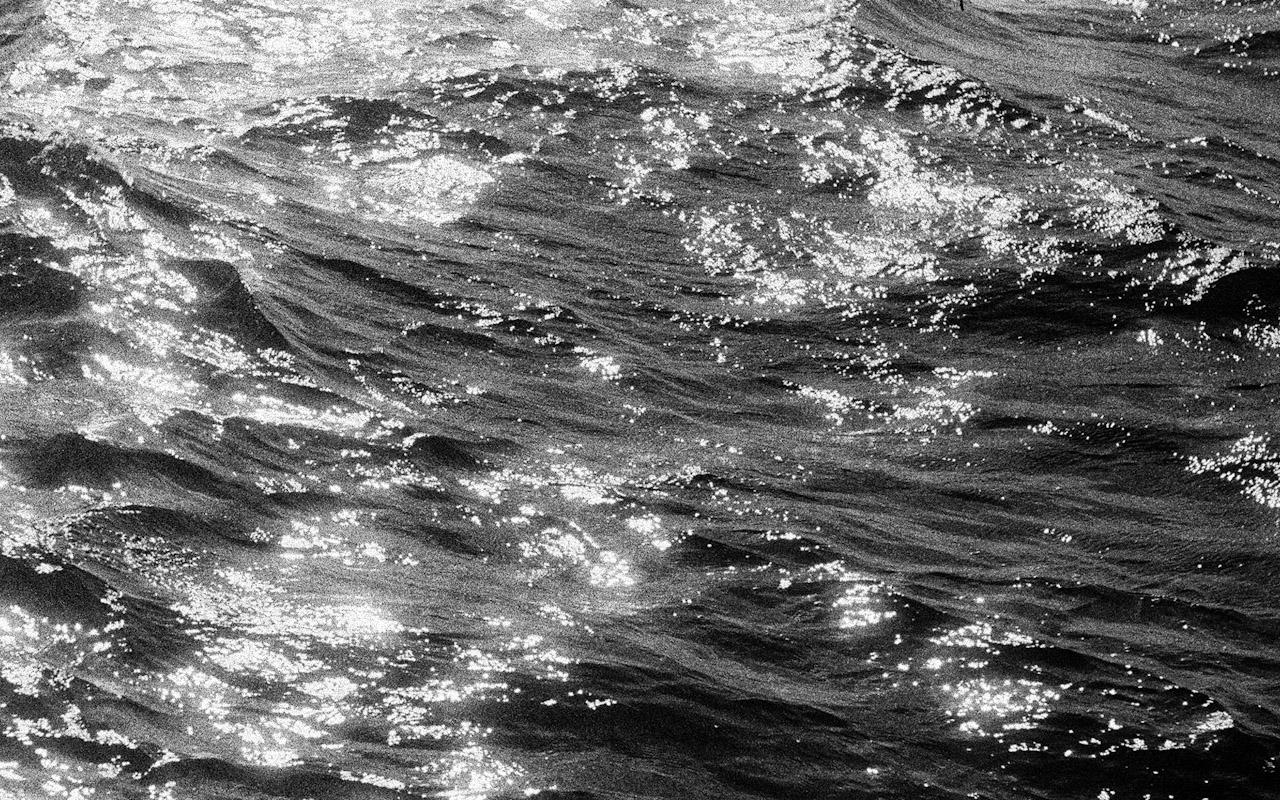
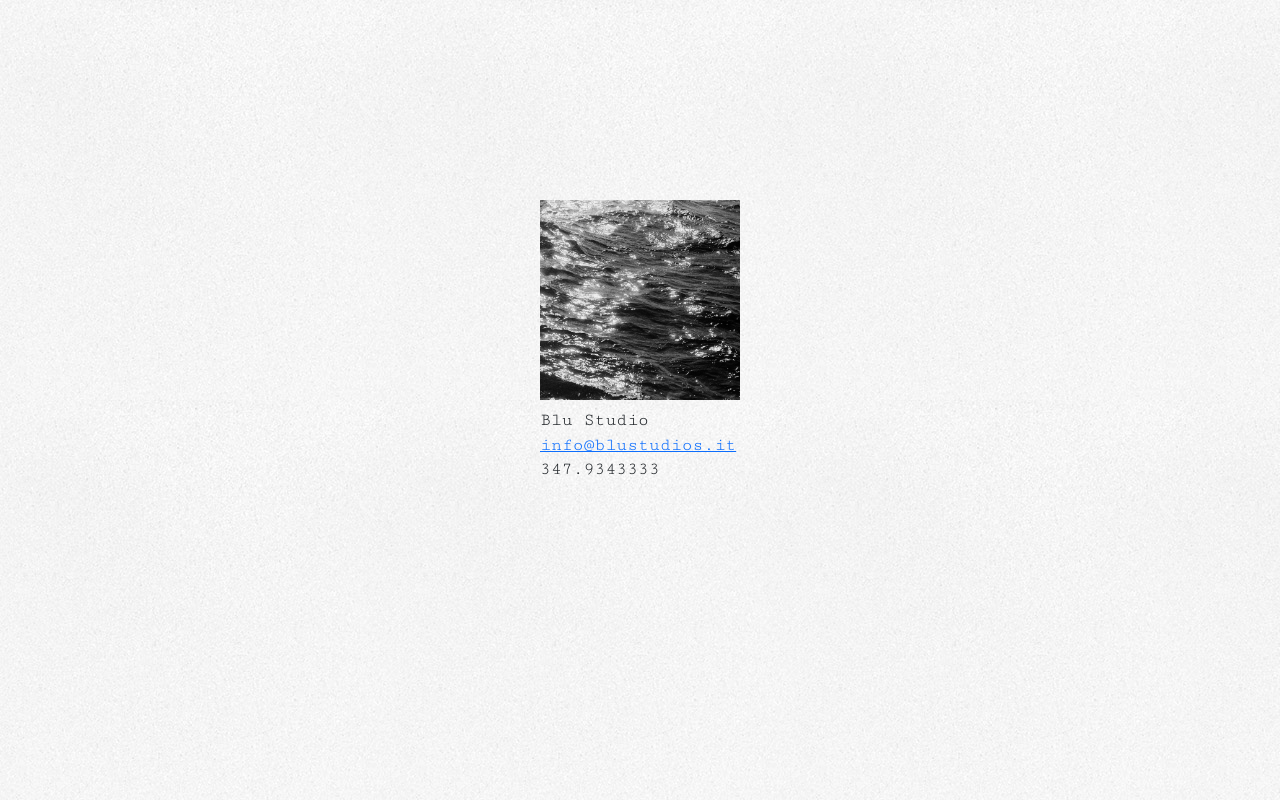
Before and after one commit to lorenzorinella/blustudio-landing, a plain HTML site: page index.html in a window 1280 px wide. Shown: the top 800 px of the page. Drawn offline with nearby package versions, Linux system fonts and the light colour scheme.

Commit message:
added background, some style, and other content

```diff
--- a/index.html
+++ b/index.html
@@ -5,12 +5,20 @@
     <meta name="viewport" content="width=device-width, initial-scale=1">
     <title>Bootstrap demo</title>
     <link href="https://cdn.jsdelivr.net/npm/bootstrap@5.3.0-alpha2/dist/css/bootstrap.min.css" rel="stylesheet" integrity="sha384-aFq/bzH65dt+w6FI2ooMVUpc+21e0SRygnTpmBvdBgSdnuTN7QbdgL+OapgHtvPp" crossorigin="anonymous">
+    <link rel="stylesheet" href="./style.css">
+    <link rel="preconnect" href="https://fonts.googleapis.com">
+    <link rel="preconnect" href="https://fonts.gstatic.com" crossorigin>
+    <link href="https://fonts.googleapis.com/css2?family=Cutive+Mono&display=swap" rel="stylesheet">
   </head>
   <body>
-    <img id="photo" src="./Acqua_blu.JPG">
-    <h1 id="titoloBlu">Blu Studio</h1>
-    <a type="email" href="mailto://info@blustudios.it">info@blustudios.it</a>
-    <p>347.9343333</p>
+    <div id="contenuto" class="container">
+        <img id="photo" src="./Acqua_blu.JPG" width="200" height="200">
+        <div id="info">
+            <h1 id="titoloBlu">Blu Studio</h1>
+            <a id="emailBlu" type="email" href="mailto://info@blustudios.it">info@blustudios.it</a>
+            <p id="telefonoBlu">347.9343333</p>
+        </div>
+    </div>
     <script src="https://cdn.jsdelivr.net/npm/bootstrap@5.3.0-alpha2/dist/js/bootstrap.bundle.min.js" integrity="sha384-qKXV1j0HvMUeCBQ+QVp7JcfGl760yU08IQ+GpUo5hlbpg51QRiuqHAJz8+BrxE/N" crossorigin="anonymous"></script>
   </body>
 </html>
--- a/style.css
+++ b/style.css
@@ -0,0 +1,48 @@
+
+
+body {
+    background-image: url("noisy-background.jpg");
+    background-repeat: repeat;
+}
+
+#contenuto {
+    max-width: 200px;
+    text-align: center;
+    margin-top: 200px;
+    margin-bottom: 20px;
+    --bs-gutter-x: 0px;
+}
+
+#info {
+    text-align: left;
+}
+
+#noisyBG {
+    opacity: 0.5;
+}
+
+#titoloBlu {
+    font-family: 'Cutive Mono', monospace;
+    font-size: 18px;
+    margin-block-end: 0px;
+}
+
+#info {
+    margin-top: 10px;
+}
+
+#emailBlu {
+    font-family: 'Cutive Mono', monospace;
+    font-size: 18px;
+    line-height: normal;
+
+}
+
+#telefonoBlu {
+    font-family: 'Cutive Mono', monospace;
+    font-size: 18px;
+}
+
+p {
+    margin-bottom: 0px;
+}
```
Also changed, not shown: noisy-background.jpg (added).
